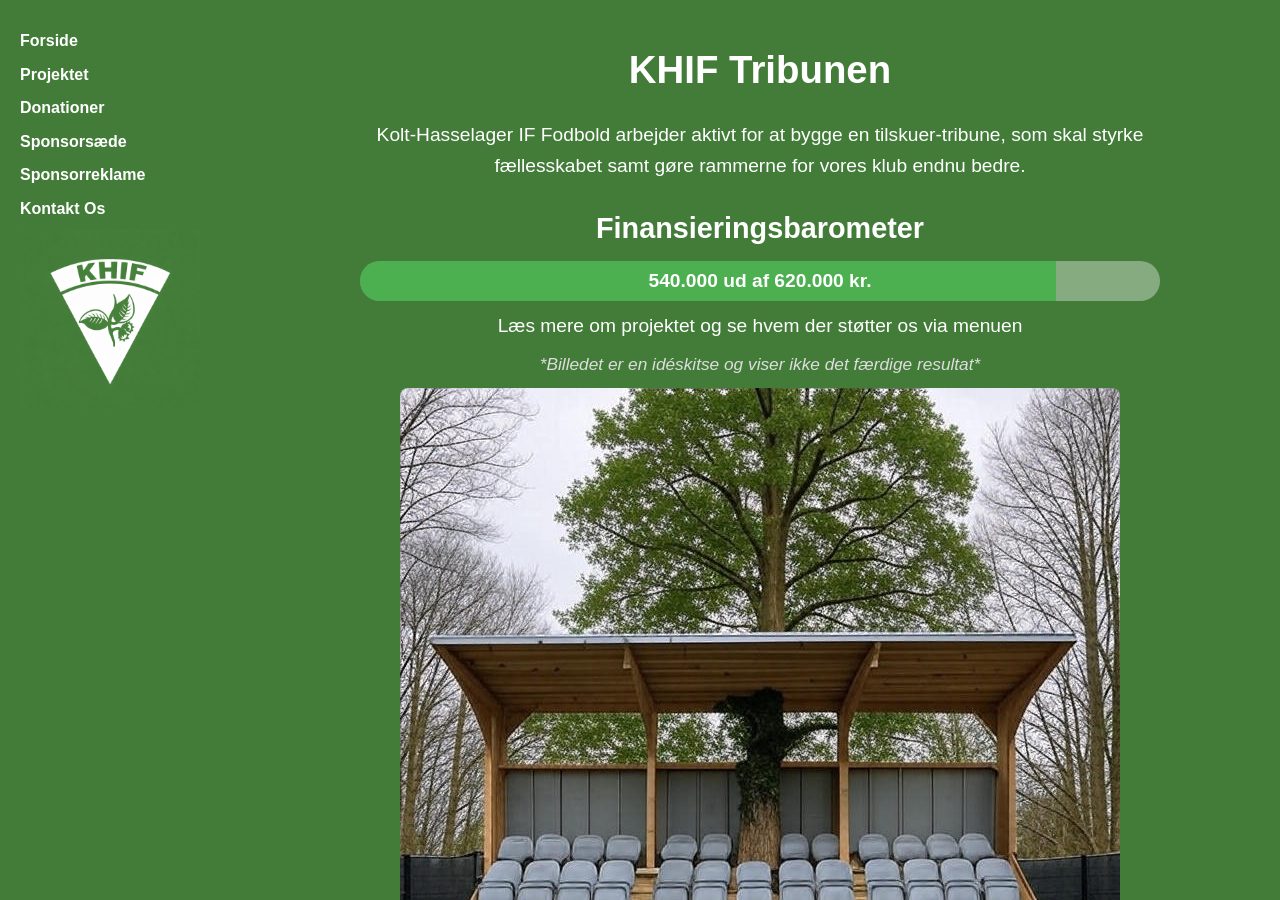
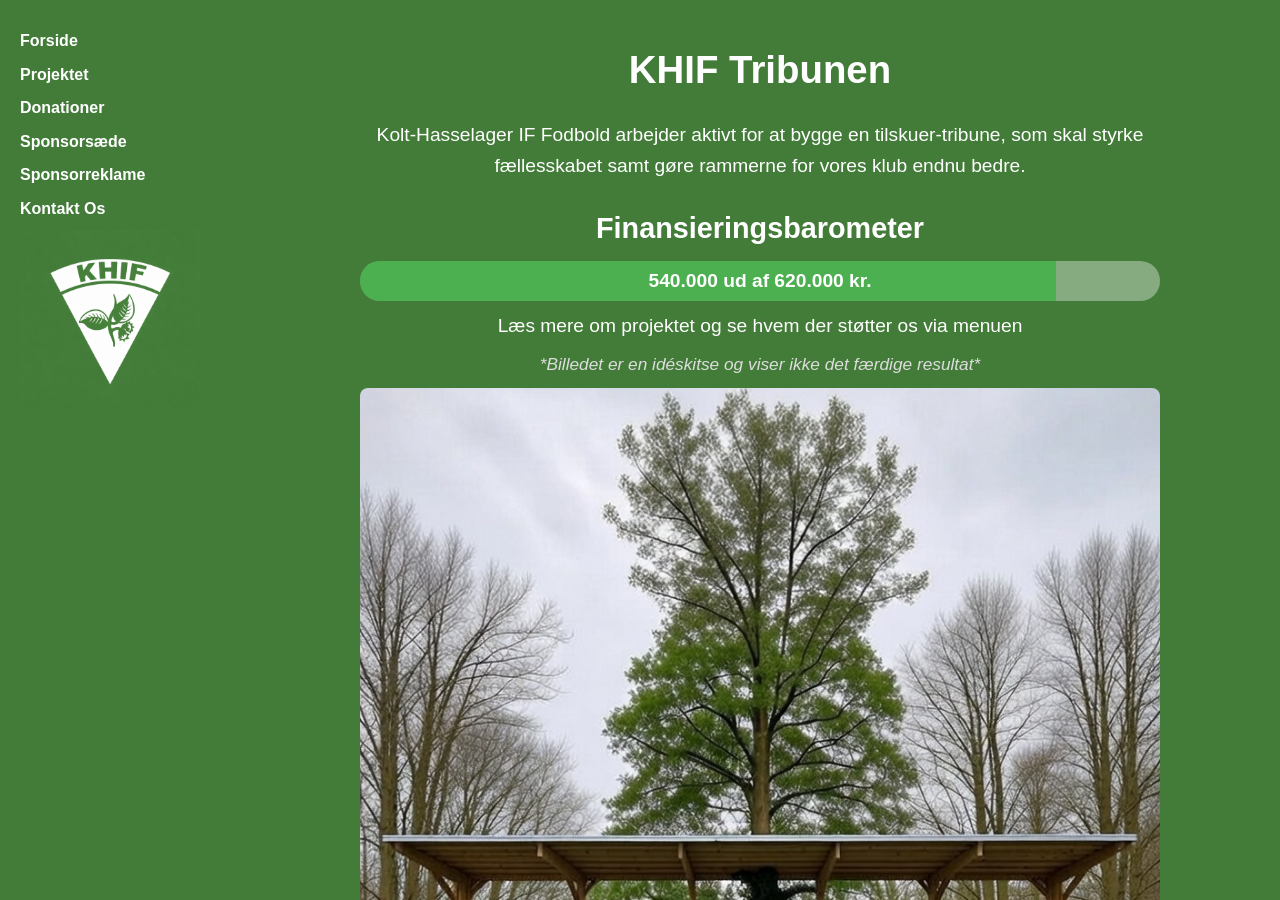
Before and after one commit to msj33/khif-tribune, a Jekyll site: the page built from index.md, in a window 1280 px wide and 900 px high. Built offline with Jekyll 4.4.1, drawn with Linux system fonts in a browser that asks for light colours.

Commit message:
Update index.md

```diff
--- a/index.md
+++ b/index.md
@@ -27,7 +27,7 @@ title: "Forside"
     *Billedet er en idéskitse og viser ikke det færdige resultat*
   </p>
 
-  <img src="{{ '/assets/khif_tribune.png' | relative_url }}" alt="Ny tribune" class="tribune-image">
+  <img src="{{ '/assets/khif_tribune-2.jpg' | relative_url }}" alt="Ny tribune" class="tribune-image">
 
   <p class="last-updated">
     Sidst opdateret: {{ site.data.donationer.sidst_opdateret }}
```
